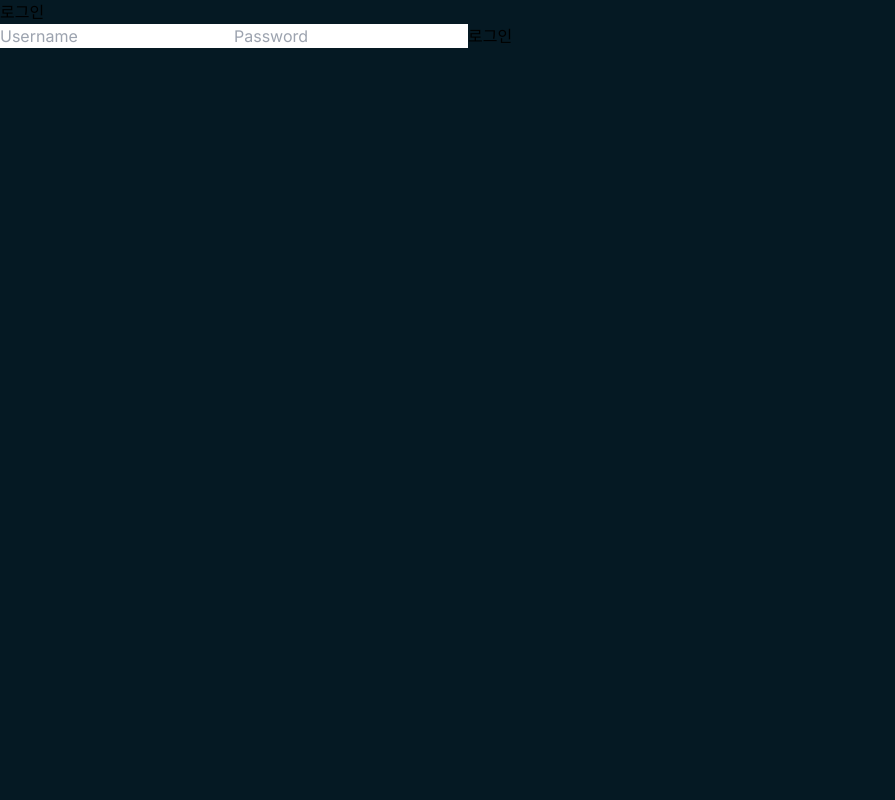
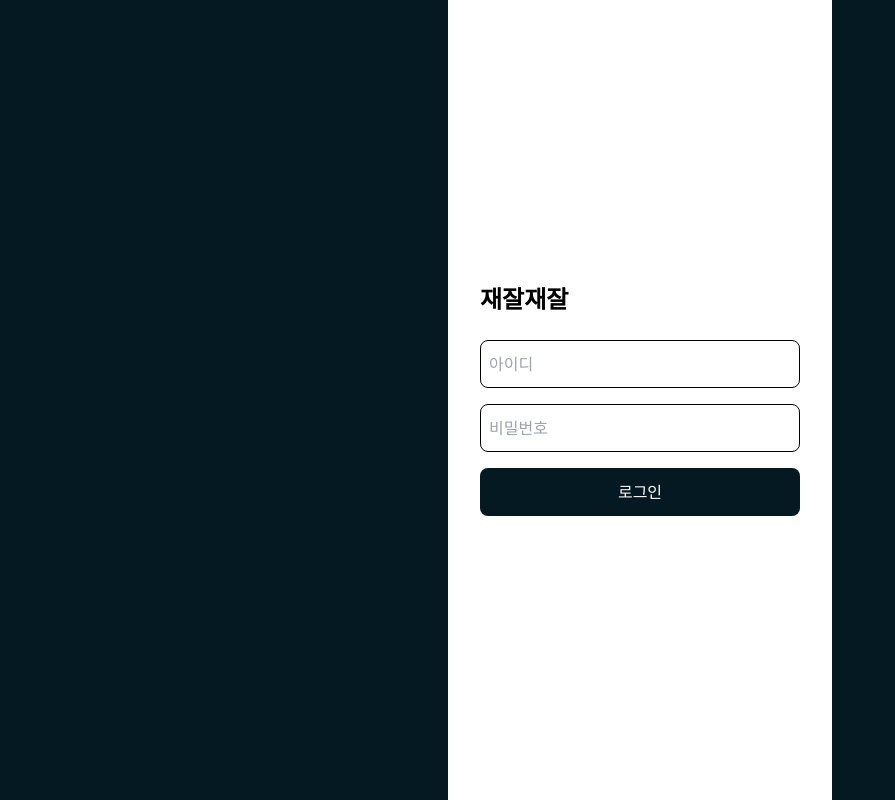
Before and after one commit to jaejaljaejal/jaejaljaejal, a Next.js app in the folder jaejaljaejal-front/: page /login in a window 1280 px wide. Shown: the whole page, without its empty margins (0-895 px from the left). Built offline with nearby package versions, Linux system fonts and the light colour scheme.

Commit message:
아이디, 비밀번호 추가

```diff
--- a/jaejaljaejal-front/app/login/page.tsx
+++ b/jaejaljaejal-front/app/login/page.tsx
@@ -2,14 +2,29 @@
 
 const LoginPage = () => {
   return (
-    <div>
-      <h1>로그인</h1>
-      <form>
-        <input type="text" placeholder="Username" />
-        <input type="password" placeholder="Password" />
-        <button type="submit">로그인</button>
-      </form>
-    </div>
+    <main className="bg-custom flex min-h-screen flex-col items-center">
+      <div className="w-96 bg-white h-screen flex flex-col items-center justify-center">
+        <p className="w-80 mb-6 text-black text-2xl font-bold">재잘재잘</p>
+        <form className="flex flex-col space-y-4">
+          <input
+            type="text"
+            placeholder="아이디"
+            className="w-80 h-12 border border-black border-1 p-2 rounded-lg text-black"
+          />
+          <input
+            type="password"
+            placeholder="비밀번호"
+            className="w-80 h-12 border border-black border-1 p-2 rounded-lg text-black"
+          />
+          <button
+            type="submit"
+            className="w-80 h-12 px-4 py-2 bg-custom text-white rounded-lg hover:bg-custom"
+          >
+            로그인
+          </button>
+        </form>
+      </div>
+    </main>
   );
 };
 
```
